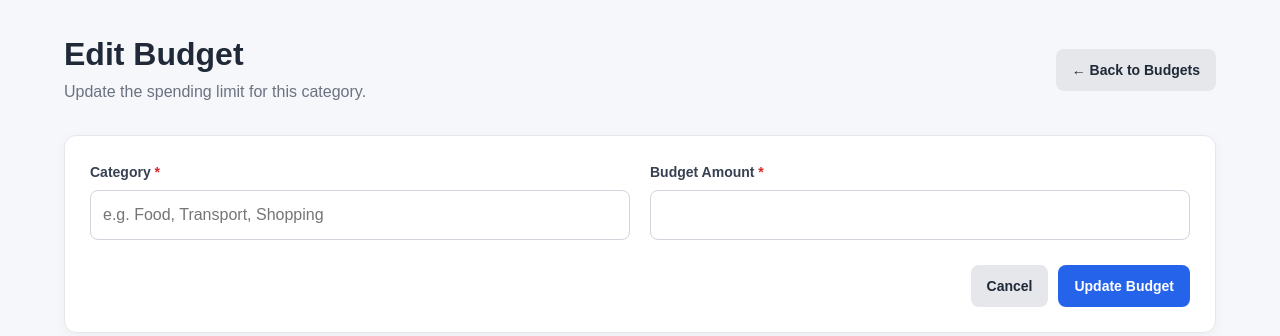
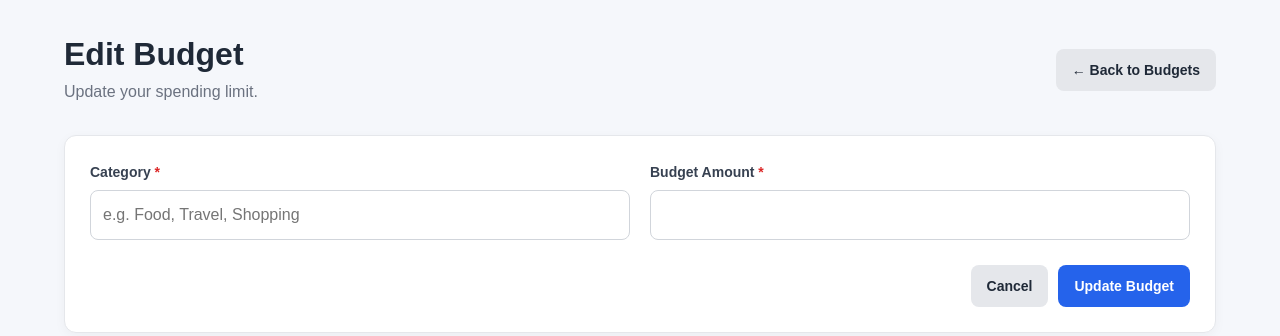
Before and after one commit to Aadi6386/Personal-Finance-Manager, a Flask app: template templates/edit_budget.html in a window 1280 px wide. Shown: the part 64-400 px from the top of the page. Run offline with Flask 3, Linux system fonts and the light colour scheme; the template is opened without the code that fills it, so the values that code supplies are empty.

Commit message:
Update budget edit page text and placeholders

```diff
--- a/templates/edit_budget.html
+++ b/templates/edit_budget.html
@@ -10,7 +10,7 @@
         <h1>Edit Budget</h1>
 
         <p class="page-subtitle">
-            Update the spending limit for this category.
+            Update your spending limit.
         </p>
     </div>
 
@@ -36,10 +36,13 @@
 
         <div class="form-grid">
 
+            <!-- Category -->
+
             <div class="form-group">
 
                 <label for="category">
-                    Category <span class="required">*</span>
+                    Category
+                    <span class="required">*</span>
                 </label>
 
                 <input
@@ -47,17 +50,20 @@
                     name="category"
                     id="category"
                     value="{{ budget.category }}"
-                    placeholder="e.g. Food, Transport, Shopping"
+                    placeholder="e.g. Food, Travel, Shopping"
                     required
                 >
 
             </div>
 
 
+            <!-- Budget Amount -->
+
             <div class="form-group">
 
                 <label for="amount">
-                    Budget Amount <span class="required">*</span>
+                    Budget Amount
+                    <span class="required">*</span>
                 </label>
 
                 <input
```
